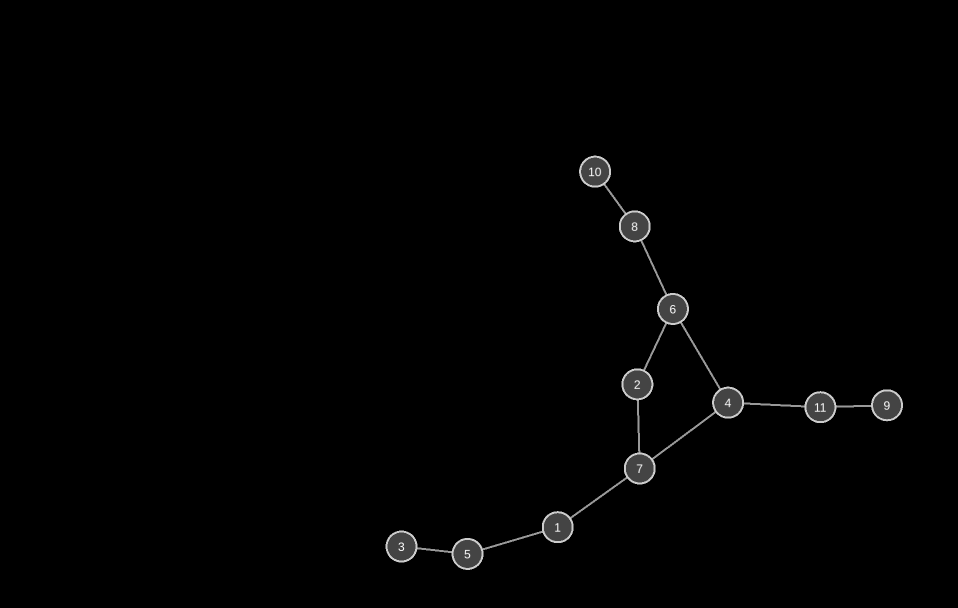
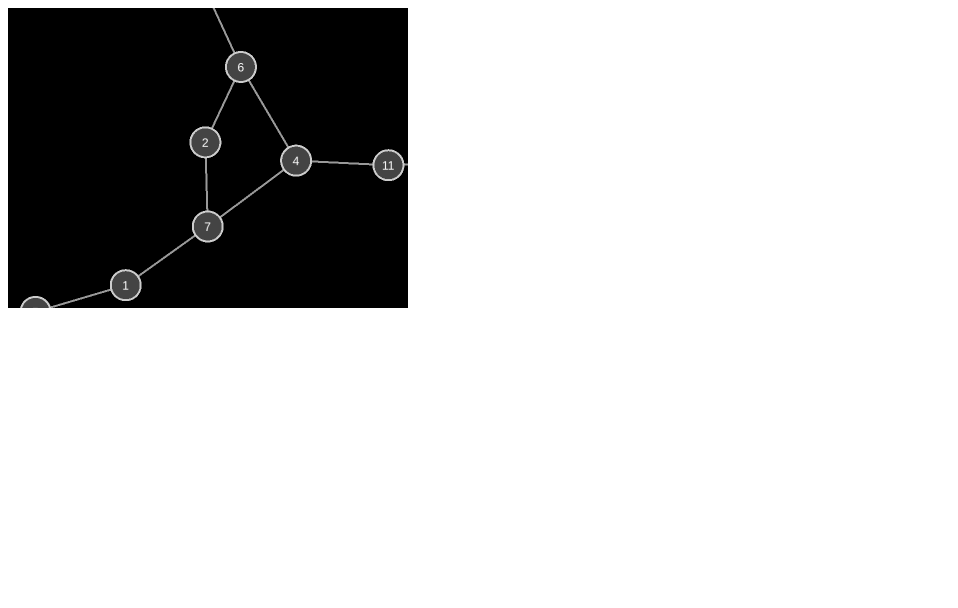
Before and after one commit to ybkuanysh/my-graph, a website built with Vite: page index.html in a window 1280 px wide. Shown: the whole page, without its empty margins (0-958 px from the left). Built offline with nearby package versions, Linux system fonts and the light colour scheme; animation ran at ten frames a second.

Commit message:
Resizing canvas element enabled

```diff
--- a/index.html
+++ b/index.html
@@ -5,15 +5,9 @@
     <meta name="viewport" content="width=device-width, initial-scale=1.0">
     <title>My Graph</title>
     <style>
-        body {
-            margin: 0;
-            padding: 0;
-        }
-        canvas {
-            display: block;
-        }
     </style>
 </head>
+<canvas id="graph-canvas" width="400" height="300"></canvas>
 <body>
     <script type="module" src="/src/main.js"></script>
 </body>
--- a/src/main.js
+++ b/src/main.js
@@ -10,18 +10,21 @@ import {
 (async () => {
   const app = new Application();
 
+  const graphCanvas = document.getElementById("graph-canvas")
+
   await app.init({
-    resizeTo: window,
+    canvas: graphCanvas,
+    width: graphCanvas.width,
+    height: graphCanvas.height,
     resolution: 2,
     autoDensity: true,
   });
 
-  document.body.appendChild(app.canvas);
 
   // Настройка стилей для холста
-  app.canvas.style.position = "absolute";
-  app.canvas.style.top = "0";
-  app.canvas.style.left = "0";
+  // app.canvas.style.position = "absolute";
+  // app.canvas.style.top = "0";
+  // app.canvas.style.left = "0";
 
   // Ваши данные
   const data = {
@@ -65,7 +68,7 @@ import {
     .force("center", forceCenter(app.screen.width / 2, app.screen.height / 2));
 
   // Контейнеры для графических элементов
-  const linkContainer = new Graphics();
+  const linkContainer = new Container();
   const nodeContainer = new Container();
   const textContainer = new Container();
 
@@ -83,16 +86,20 @@ import {
     textContainer.addChild(node.textGfx);
   });
 
+  data.links.forEach((link) => {
+    link.gfx = new Graphics();
+    linkContainer.addChild(link.gfx);
+  });
+
   // Событие `tick` — сердце симуляции
   simulation.on("tick", () => {
     // 1. Отрисовка связей
-    linkContainer.clear();
     data.links.forEach((link) => {
-      linkContainer.moveTo(link.source.x, link.source.y);
-      linkContainer.lineTo(link.target.x, link.target.y);
+      link.gfx.clear();
+      link.gfx.moveTo(link.source.x, link.source.y);
+      link.gfx.lineTo(link.target.x, link.target.y);
+      link.gfx.stroke({ width: 2, color: 0x999999 });
     });
-
-    linkContainer.stroke({ width: 2, color: 0x999999 });
 
     // 2. Обновление позиций узлов и текста
     data.nodes.forEach((node) => {
```
